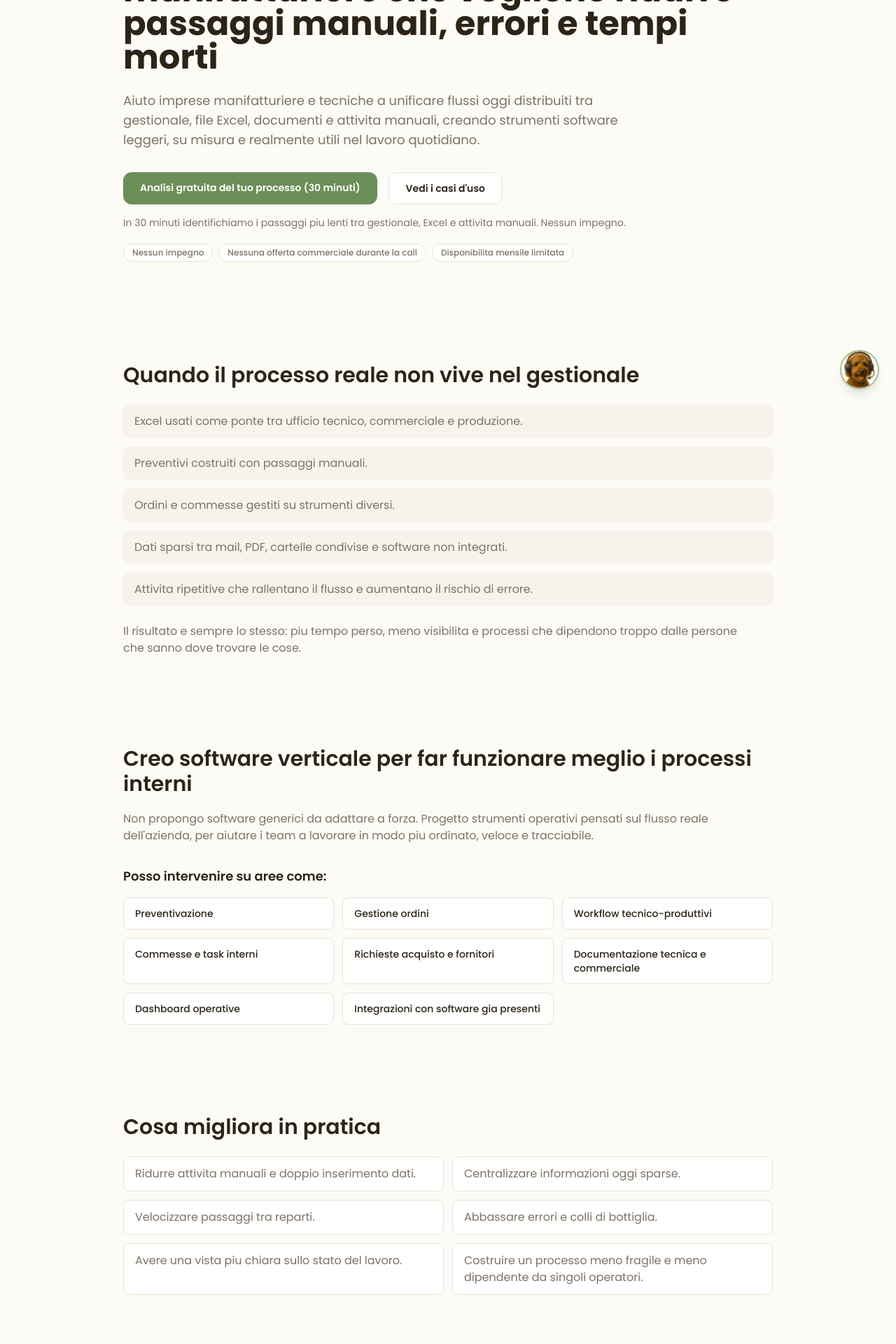
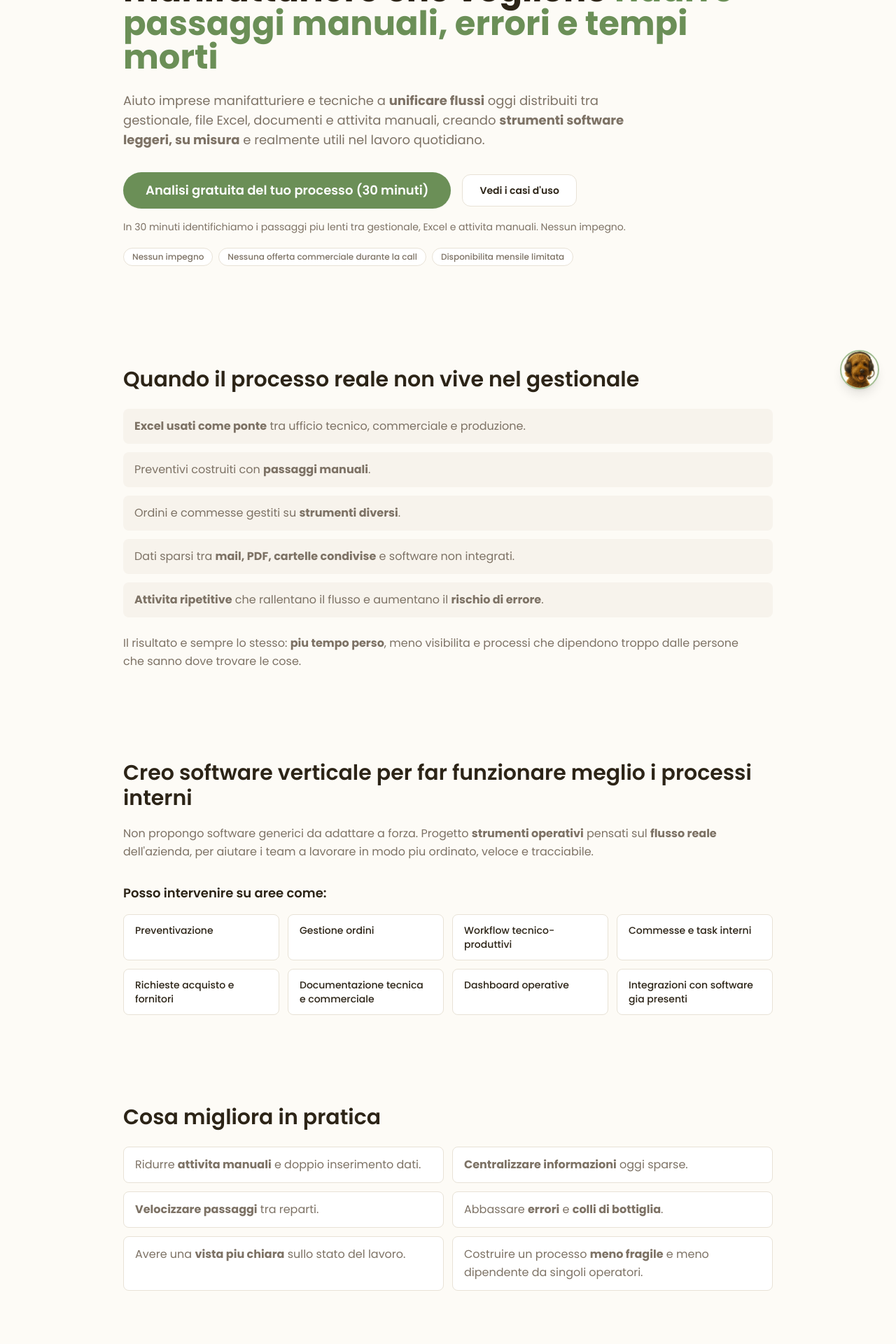
Before and after one commit to francemazzi/frasma, a Next.js app: page /manifattura in a window 1280 px wide. Shown: the part 220-2140 px from the top of the page at 70% size. Built offline with nearby package versions, Linux system fonts and the light colour scheme; no server answers.

Commit message:
feat: refactor Manifattura page to enhance content structure with React nodes for improved readability and styling

```diff
--- a/pages/manifattura.tsx
+++ b/pages/manifattura.tsx
@@ -1,13 +1,14 @@
 import Head from "next/head";
 import Image from "next/image";
 import { useRouter } from "next/router";
+import Cal from "../components/organism/Cal";
 
-const problemi = [
-  "Excel usati come ponte tra ufficio tecnico, commerciale e produzione.",
-  "Preventivi costruiti con passaggi manuali.",
-  "Ordini e commesse gestiti su strumenti diversi.",
-  "Dati sparsi tra mail, PDF, cartelle condivise e software non integrati.",
-  "Attivita ripetitive che rallentano il flusso e aumentano il rischio di errore.",
+const problemi: { key: string; node: React.ReactNode }[] = [
+  { key: "excel", node: <><strong>Excel usati come ponte</strong> tra ufficio tecnico, commerciale e produzione.</> },
+  { key: "preventivi", node: <>Preventivi costruiti con <strong>passaggi manuali</strong>.</> },
+  { key: "ordini", node: <>Ordini e commesse gestiti su <strong>strumenti diversi</strong>.</> },
+  { key: "dati", node: <>Dati sparsi tra <strong>mail, PDF, cartelle condivise</strong> e software non integrati.</> },
+  { key: "ripetitive", node: <><strong>Attivita ripetitive</strong> che rallentano il flusso e aumentano il <strong>rischio di errore</strong>.</> },
 ];
 
 const areeIntervento = [
@@ -21,65 +22,75 @@ const areeIntervento = [
   "Integrazioni con software gia presenti",
 ];
 
-const benefici = [
-  "Ridurre attivita manuali e doppio inserimento dati.",
-  "Centralizzare informazioni oggi sparse.",
-  "Velocizzare passaggi tra reparti.",
-  "Abbassare errori e colli di bottiglia.",
-  "Avere una vista piu chiara sullo stato del lavoro.",
-  "Costruire un processo meno fragile e meno dipendente da singoli operatori.",
+const benefici: { key: string; node: React.ReactNode }[] = [
+  { key: "manuali", node: <>Ridurre <strong>attivita manuali</strong> e doppio inserimento dati.</> },
+  { key: "centralizzare", node: <><strong>Centralizzare informazioni</strong> oggi sparse.</> },
+  { key: "velocizzare", node: <><strong>Velocizzare passaggi</strong> tra reparti.</> },
+  { key: "errori", node: <>Abbassare <strong>errori</strong> e <strong>colli di bottiglia</strong>.</> },
+  { key: "vista", node: <>Avere una <strong>vista piu chiara</strong> sullo stato del lavoro.</> },
+  { key: "processo", node: <>Costruire un processo <strong>meno fragile</strong> e meno dipendente da singoli operatori.</> },
 ];
 
 const casiTipici = [
   {
     titolo: "Preventivi e ordini gestiti con troppo lavoro manuale",
-    testo:
-      "Quando ogni offerta richiede copia-incolla, verifiche continue e passaggi tra piu persone.",
+    testo: (
+      <>Quando ogni offerta richiede <strong>copia-incolla</strong>, verifiche continue e <strong>passaggi tra piu persone</strong>.</>
+    ),
   },
   {
     titolo: "Flussi spezzati tra ufficio tecnico, commerciale e produzione",
-    testo:
-      "Quando il gestionale esiste, ma il processo reale si regge su Excel, file condivisi e abitudini interne.",
+    testo: (
+      <>Quando il gestionale esiste, ma il <strong>processo reale</strong> si regge su <strong>Excel, file condivisi</strong> e abitudini interne.</>
+    ),
   },
   {
     titolo: "Commesse, task e richieste interne poco tracciate",
-    testo:
-      "Quando manca uno strumento semplice per seguire avanzamento, responsabilita e priorita.",
+    testo: (
+      <>Quando manca uno <strong>strumento semplice</strong> per seguire <strong>avanzamento, responsabilita e priorita</strong>.</>
+    ),
   },
   {
     titolo: "Documentazione tecnica o commerciale dispersa",
-    testo:
-      "Quando le informazioni servono, ma sono distribuite tra mail, PDF, cartelle e software diversi.",
+    testo: (
+      <>Quando le informazioni servono, ma sono <strong>distribuite tra mail, PDF, cartelle</strong> e software diversi.</>
+    ),
   },
 ];
 
-const proof = [
-  "Centralizzazione di task, preventivazione e richieste fornitori in un'unica piattaforma operativa.",
-  "Automazione del flusso ordine -> distinta -> parti -> preventivo in contesti produttivi.",
-  "Strumenti su misura per unificare workflow oggi dispersi tra piu sistemi.",
+const proof: { key: string; node: React.ReactNode }[] = [
+  { key: "task", node: <><strong>Centralizzazione</strong> di task, preventivazione e richieste fornitori in un&apos;<strong>unica piattaforma operativa</strong>.</> },
+  { key: "flusso", node: <><strong>Automazione</strong> del flusso ordine &rarr; distinta &rarr; parti &rarr; preventivo in contesti produttivi.</> },
+  { key: "misura", node: <>Strumenti <strong>su misura</strong> per unificare workflow oggi dispersi tra piu sistemi.</> },
 ];
 
 const progetti = [
   {
     titolo: "Configuratore preventivi per lavorazioni meccaniche",
-    problema:
-      "Offerte lente e dipendenti da fogli Excel con formule difficili da mantenere.",
-    risultato:
-      "Generazione guidata dei preventivi con dati centralizzati e tempi di risposta ridotti.",
+    problema: (
+      <>Offerte lente e dipendenti da <strong>fogli Excel</strong> con formule difficili da mantenere.</>
+    ),
+    risultato: (
+      <><strong>Generazione guidata</strong> dei preventivi con dati centralizzati e <strong>tempi di risposta ridotti</strong>.</>
+    ),
   },
   {
     titolo: "Tracking commesse multi-reparto",
-    problema:
-      "Avanzamenti non allineati tra ufficio tecnico, produzione e commerciale.",
-    risultato:
-      "Vista unica sullo stato commessa, priorita chiare e passaggi tra reparti piu fluidi.",
+    problema: (
+      <>Avanzamenti <strong>non allineati</strong> tra ufficio tecnico, produzione e commerciale.</>
+    ),
+    risultato: (
+      <><strong>Vista unica</strong> sullo stato commessa, priorita chiare e passaggi tra reparti piu fluidi.</>
+    ),
   },
   {
     titolo: "Portale richieste acquisto e fornitori",
-    problema:
-      "Richieste materiali disperse tra mail e chat, con poca tracciabilita delle approvazioni.",
-    risultato:
-      "Workflow strutturato delle richieste con storico decisioni e controllo stato in tempo reale.",
+    problema: (
+      <>Richieste materiali <strong>disperse tra mail e chat</strong>, con poca tracciabilita delle approvazioni.</>
+    ),
+    risultato: (
+      <><strong>Workflow strutturato</strong> delle richieste con storico decisioni e <strong>controllo stato in tempo reale</strong>.</>
+    ),
   },
 ];
 
@@ -126,10 +137,6 @@ export default function ManifatturaPage() {
     rawVariant === "b" || rawVariant === "c" ? rawVariant : "a";
   const activeCta = ctaVariants[ctaVariantKey];
 
-  const bookingUrl =
-    process.env.NEXT_PUBLIC_BOOKING_URL ??
-    "https://calendly.com/frasma/analisi-processo-30-minuti";
-
   return (
     <>
       <Head>
@@ -141,30 +148,26 @@ export default function ManifatturaPage() {
       </Head>
 
       <main className="min-h-screen bg-farm-bg text-farm-text">
+        {/* ── Hero ── */}
         <section className="section-farm pt-14 pb-16 sm:pt-20 sm:pb-20">
           <p className="mb-4 inline-flex rounded-full border border-farm-border bg-farm-surface px-4 py-2 text-sm font-medium text-farm-secondary">
             Software su misura per la manifattura
           </p>
           <h1 className="max-w-4xl text-3xl font-bold leading-tight sm:text-5xl">
-            Software operativo per aziende manifatturiere che vogliono ridurre
-            passaggi manuali, errori e tempi morti
+            Software operativo per aziende manifatturiere che vogliono{" "}
+            <span className="text-sage">ridurre passaggi manuali, errori e tempi morti</span>
           </h1>
           <p className="mt-6 max-w-3xl text-base leading-relaxed text-farm-secondary sm:text-lg">
-            Aiuto imprese manifatturiere e tecniche a unificare flussi oggi
+            Aiuto imprese manifatturiere e tecniche a <strong>unificare flussi</strong> oggi
             distribuiti tra gestionale, file Excel, documenti e attivita
-            manuali, creando strumenti software leggeri, su misura e realmente
+            manuali, creando <strong>strumenti software leggeri, su misura</strong> e realmente
             utili nel lavoro quotidiano.
           </p>
-          <div className="mt-8 flex flex-wrap gap-4">
-            <a
-              href={bookingUrl}
-              target="_blank"
-              rel="noreferrer"
-              data-cta-id={`hero-primary-${ctaVariantKey}`}
-              className="rounded-xl bg-sage px-6 py-3 text-sm font-semibold text-white transition hover:bg-sage-600"
-            >
-              {activeCta.heroPrimary}
-            </a>
+          <div className="mt-8 flex flex-wrap items-center gap-4">
+            <Cal
+              textButton={activeCta.heroPrimary}
+              buttonType="default"
+            />
             <a
               href="#casi-uso"
               data-cta-id="hero-secondary-cases"
@@ -189,35 +192,37 @@ export default function ManifatturaPage() {
           </div>
         </section>
 
+        {/* ── Problemi ── */}
         <section className="section-farm py-12 sm:py-16">
           <h2 className="text-2xl font-semibold sm:text-3xl">
             Quando il processo reale non vive nel gestionale
           </h2>
           <ul className="mt-6 grid gap-3 text-farm-secondary">
             {problemi.map((item) => (
-              <li key={item} className="rounded-lg bg-farm-panel px-4 py-3">
-                {item}
+              <li key={item.key} className="rounded-lg bg-farm-panel px-4 py-3 leading-relaxed">
+                {item.node}
               </li>
             ))}
           </ul>
-          <p className="mt-6 max-w-4xl text-farm-secondary">
-            Il risultato e sempre lo stesso: piu tempo perso, meno visibilita e
+          <p className="mt-6 max-w-4xl text-farm-secondary leading-relaxed">
+            Il risultato e sempre lo stesso: <strong>piu tempo perso</strong>, meno visibilita e
             processi che dipendono troppo dalle persone che sanno dove trovare
             le cose.
           </p>
         </section>
 
+        {/* ── Cosa faccio ── */}
         <section className="section-farm py-12 sm:py-16">
           <h2 className="text-2xl font-semibold sm:text-3xl">
             Creo software verticale per far funzionare meglio i processi interni
           </h2>
-          <p className="mt-5 max-w-4xl text-farm-secondary">
-            Non propongo software generici da adattare a forza. Progetto
-            strumenti operativi pensati sul flusso reale dell&apos;azienda, per
+          <p className="mt-5 max-w-4xl text-farm-secondary leading-relaxed">
+            Non propongo software generici da adattare a forza. Progetto{" "}
+            <strong>strumenti operativi</strong> pensati sul <strong>flusso reale</strong> dell&apos;azienda, per
             aiutare i team a lavorare in modo piu ordinato, veloce e tracciabile.
           </p>
           <h3 className="mt-8 text-lg font-semibold">Posso intervenire su aree come:</h3>
-          <div className="mt-4 grid gap-3 sm:grid-cols-2 lg:grid-cols-3">
+          <div className="mt-4 grid gap-3 grid-cols-2 lg:grid-cols-4">
             {areeIntervento.map((area) => (
               <div
                 key={area}
@@ -229,6 +234,7 @@ export default function ManifatturaPage() {
           </div>
         </section>
 
+        {/* ── Benefici ── */}
         <section className="section-farm py-12 sm:py-16">
           <h2 className="text-2xl font-semibold sm:text-3xl">
             Cosa migliora in pratica
@@ -236,15 +242,16 @@ export default function ManifatturaPage() {
           <ul className="mt-6 grid gap-3 sm:grid-cols-2">
             {benefici.map((item) => (
               <li
-                key={item}
-                className="rounded-lg border border-farm-border bg-white px-4 py-3 text-farm-secondary"
+                key={item.key}
+                className="rounded-lg border border-farm-border bg-white px-4 py-3 text-farm-secondary leading-relaxed"
               >
-                {item}
+                {item.node}
               </li>
             ))}
           </ul>
         </section>
 
+        {/* ── Casi d'uso ── */}
         <section id="casi-uso" className="section-farm py-12 sm:py-16">
           <h2 className="text-2xl font-semibold sm:text-3xl">
             Situazioni in cui intervengo piu spesso
@@ -264,45 +271,48 @@ export default function ManifatturaPage() {
           </div>
         </section>
 
+        {/* ── Come lavoro ── */}
         <section className="section-farm py-12 sm:py-16">
           <h2 className="text-2xl font-semibold sm:text-3xl">Come lavoro</h2>
           <div className="mt-6 grid gap-4 md:grid-cols-3">
             <article className="rounded-xl border border-farm-border bg-farm-surface p-5">
               <p className="text-sm font-semibold text-sage">1. Analisi del processo</p>
-              <p className="mt-2 text-sm text-farm-secondary">
-                Mappo il flusso attuale, i punti di attrito e le attivita che
+              <p className="mt-2 text-sm text-farm-secondary leading-relaxed">
+                Mappo il <strong>flusso attuale</strong>, i punti di attrito e le attivita che
                 oggi fanno perdere piu tempo.
               </p>
             </article>
             <article className="rounded-xl border border-farm-border bg-farm-surface p-5">
               <p className="text-sm font-semibold text-sage">2. Prototipo rapido</p>
-              <p className="mt-2 text-sm text-farm-secondary">
-                Sviluppo una prima versione testabile per validare subito utilita
+              <p className="mt-2 text-sm text-farm-secondary leading-relaxed">
+                Sviluppo una <strong>prima versione testabile</strong> per validare subito utilita
                 e adozione.
               </p>
             </article>
             <article className="rounded-xl border border-farm-border bg-farm-surface p-5">
               <p className="text-sm font-semibold text-sage">3. Software operativo</p>
-              <p className="mt-2 text-sm text-farm-secondary">
-                Rendo la soluzione robusta, integrata e pronta all&apos;uso quotidiano.
+              <p className="mt-2 text-sm text-farm-secondary leading-relaxed">
+                Rendo la soluzione <strong>robusta, integrata</strong> e pronta all&apos;uso quotidiano.
               </p>
             </article>
           </div>
         </section>
 
+        {/* ── Non vendo digitalizzazione in astratto ── */}
         <section className="section-farm py-12 sm:py-16">
           <h2 className="text-2xl font-semibold sm:text-3xl">
             Non vendo digitalizzazione in astratto
           </h2>
-          <p className="mt-5 max-w-4xl text-farm-secondary">
-            Lavoro su problemi operativi concreti. Il focus non e aggiungere un
+          <p className="mt-5 max-w-4xl text-farm-secondary leading-relaxed">
+            Lavoro su <strong>problemi operativi concreti</strong>. Il focus non e aggiungere un
             altro software da gestire, ma costruire uno strumento che aiuti
-            davvero a far scorrere meglio il lavoro, ridurre attriti tra
-            reparti, semplificare attivita ripetitive e dare piu controllo al
+            davvero a <strong>far scorrere meglio il lavoro</strong>, ridurre attriti tra
+            reparti, <strong>semplificare attivita ripetitive</strong> e dare piu controllo al
             team.
           </p>
         </section>
 
+        {/* ── Proof ── */}
         <section className="section-farm py-12 sm:py-16">
           <h2 className="text-2xl font-semibold sm:text-3xl">
             Esempi di problemi gia affrontati
@@ -310,18 +320,19 @@ export default function ManifatturaPage() {
           <ul className="mt-6 grid gap-3">
             {proof.map((item) => (
               <li
-                key={item}
-                className="rounded-lg border border-farm-border bg-farm-surface px-4 py-3 text-farm-secondary"
+                key={item.key}
+                className="rounded-lg border border-farm-border bg-farm-surface px-4 py-3 text-farm-secondary leading-relaxed"
               >
-                {item}
+                {item.node}
               </li>
             ))}
           </ul>
         </section>
 
+        {/* ── Chi sono ── */}
         <section className="section-farm py-12 sm:py-16">
           <div className="grid items-center gap-8 lg:grid-cols-[240px_minmax(0,1fr)]">
-            <div className="relative h-60 w-60 overflow-hidden rounded-2xl border border-farm-border bg-farm-panel">
+            <div className="relative mx-auto h-60 w-60 overflow-hidden rounded-2xl border border-farm-border bg-farm-panel lg:mx-0">
               <Image
                 src="/profilo_home.jpg"
                 alt="Francesco - consulente software per manifattura"
@@ -332,17 +343,18 @@ export default function ManifatturaPage() {
             </div>
             <div>
               <h2 className="text-2xl font-semibold sm:text-3xl">Chi sono</h2>
-              <p className="mt-4 text-farm-secondary">
-                Sono uno sviluppatore software freelance e lavoro con aziende
+              <p className="mt-4 text-farm-secondary leading-relaxed">
+                Sono uno <strong>sviluppatore software freelance</strong> e lavoro con aziende
                 manifatturiere e tecniche che vogliono rendere piu fluidi i
-                processi interni. Progetto soluzioni snelle, concrete e orientate
-                all&apos;operativita quotidiana, partendo sempre dal flusso reale di
+                processi interni. Progetto <strong>soluzioni snelle, concrete</strong> e orientate
+                all&apos;operativita quotidiana, partendo sempre dal <strong>flusso reale</strong> di
                 chi usa il sistema.
               </p>
             </div>
           </div>
         </section>
 
+        {/* ── Progetti ── */}
         <section className="section-farm py-12 sm:py-16">
           <h2 className="text-2xl font-semibold sm:text-3xl">I miei progetti</h2>
           <div className="mt-6 grid gap-4 md:grid-cols-3">
@@ -352,11 +364,11 @@ export default function ManifatturaPage() {
                 className="rounded-xl border border-farm-border bg-farm-surface p-5"
               >
                 <h3 className="text-lg font-semibold">{progetto.titolo}</h3>
-                <p className="mt-3 text-sm text-farm-secondary">
+                <p className="mt-3 text-sm text-farm-secondary leading-relaxed">
                   <span className="font-semibold text-farm-text">Problema:</span>{" "}
                   {progetto.problema}
                 </p>
-                <p className="mt-2 text-sm text-farm-secondary">
+                <p className="mt-2 text-sm text-farm-secondary leading-relaxed">
                   <span className="font-semibold text-farm-text">Risultato:</span>{" "}
                   {progetto.risultato}
                 </p>
@@ -365,32 +377,30 @@ export default function ManifatturaPage() {
           </div>
         </section>
 
+        {/* ── CTA finale ── */}
         <section id="contatti" className="section-farm py-16 sm:py-20">
           <div className="rounded-2xl border border-farm-border bg-farm-panel p-8 text-center sm:p-10">
             <h2 className="text-2xl font-semibold sm:text-3xl">
               Hai un processo che oggi sopravvive tra gestionale, Excel e
               passaggi manuali?
             </h2>
-            <p className="mx-auto mt-4 max-w-2xl text-farm-secondary">
-              Prenota una call di 30 minuti: analizziamo il tuo flusso e capiamo
-              se ha senso intervenire con uno strumento software dedicato.
+            <p className="mx-auto mt-4 max-w-2xl text-farm-secondary leading-relaxed">
+              Prenota una <strong>call di 30 minuti</strong>: analizziamo il tuo flusso e capiamo
+              se ha senso intervenire con uno <strong>strumento software dedicato</strong>.
             </p>
             <p className="mx-auto mt-2 max-w-2xl text-sm font-medium text-farm-secondary">
               {activeCta.finalMicrocopy}
             </p>
             <p className="mx-auto mt-3 max-w-2xl text-xs text-farm-secondary">
-              Esempio reale: aiutata una realta manifatturiera a eliminare i
-              preventivi manuali e ridurre tempi di risposta.
+              Esempio reale: aiutata una realta manifatturiera a <strong>eliminare i
+              preventivi manuali</strong> e ridurre tempi di risposta.
             </p>
-            <a
-              href={bookingUrl}
-              target="_blank"
-              rel="noreferrer"
-              data-cta-id={`final-primary-${ctaVariantKey}`}
-              className="mt-8 inline-flex rounded-xl bg-sage px-8 py-3 text-sm font-semibold text-white transition hover:bg-sage-600"
-            >
-              {activeCta.finalPrimary}
-            </a>
+            <div className="mt-8 flex justify-center">
+              <Cal
+                textButton={activeCta.finalPrimary}
+                buttonType="default"
+              />
+            </div>
           </div>
         </section>
       </main>
```
